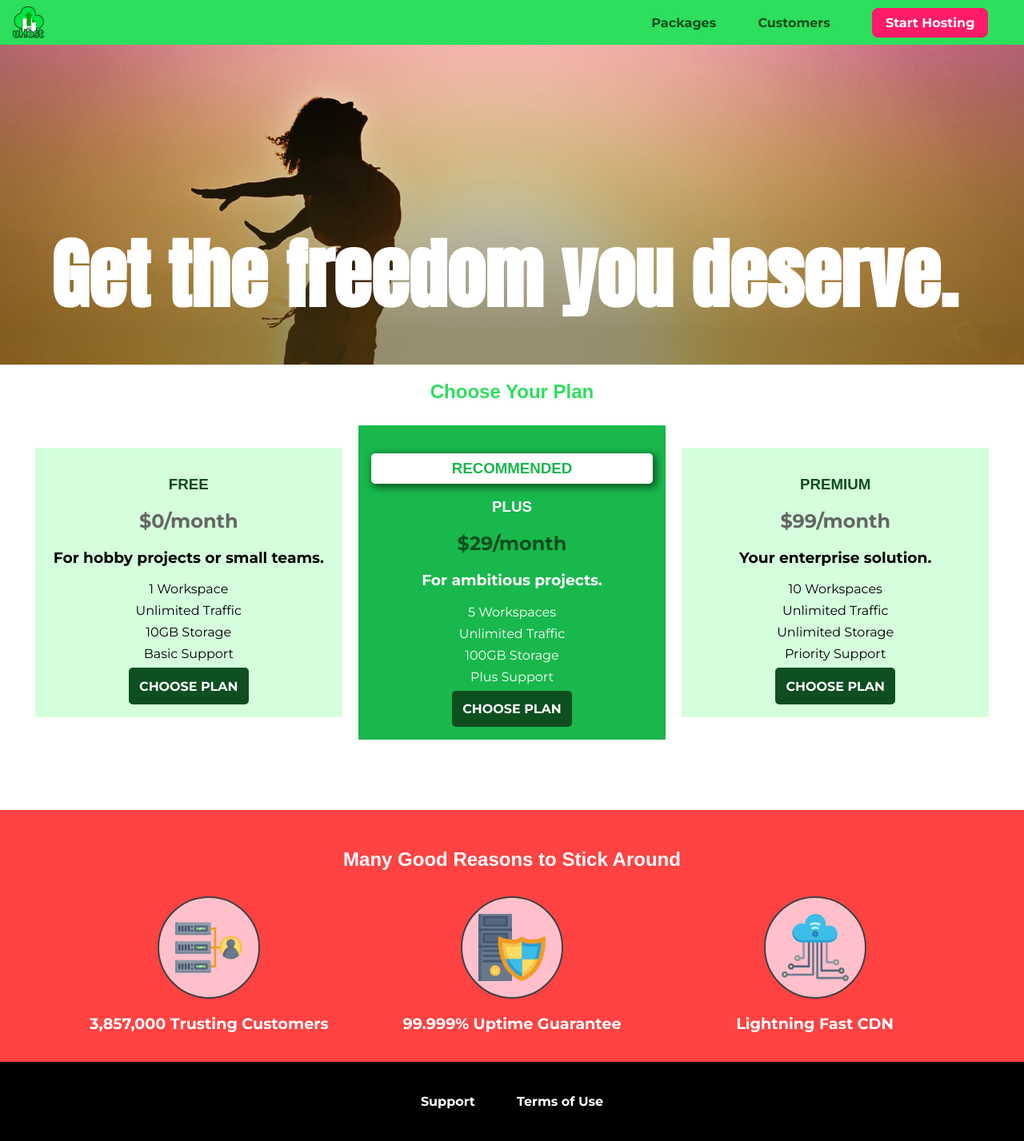
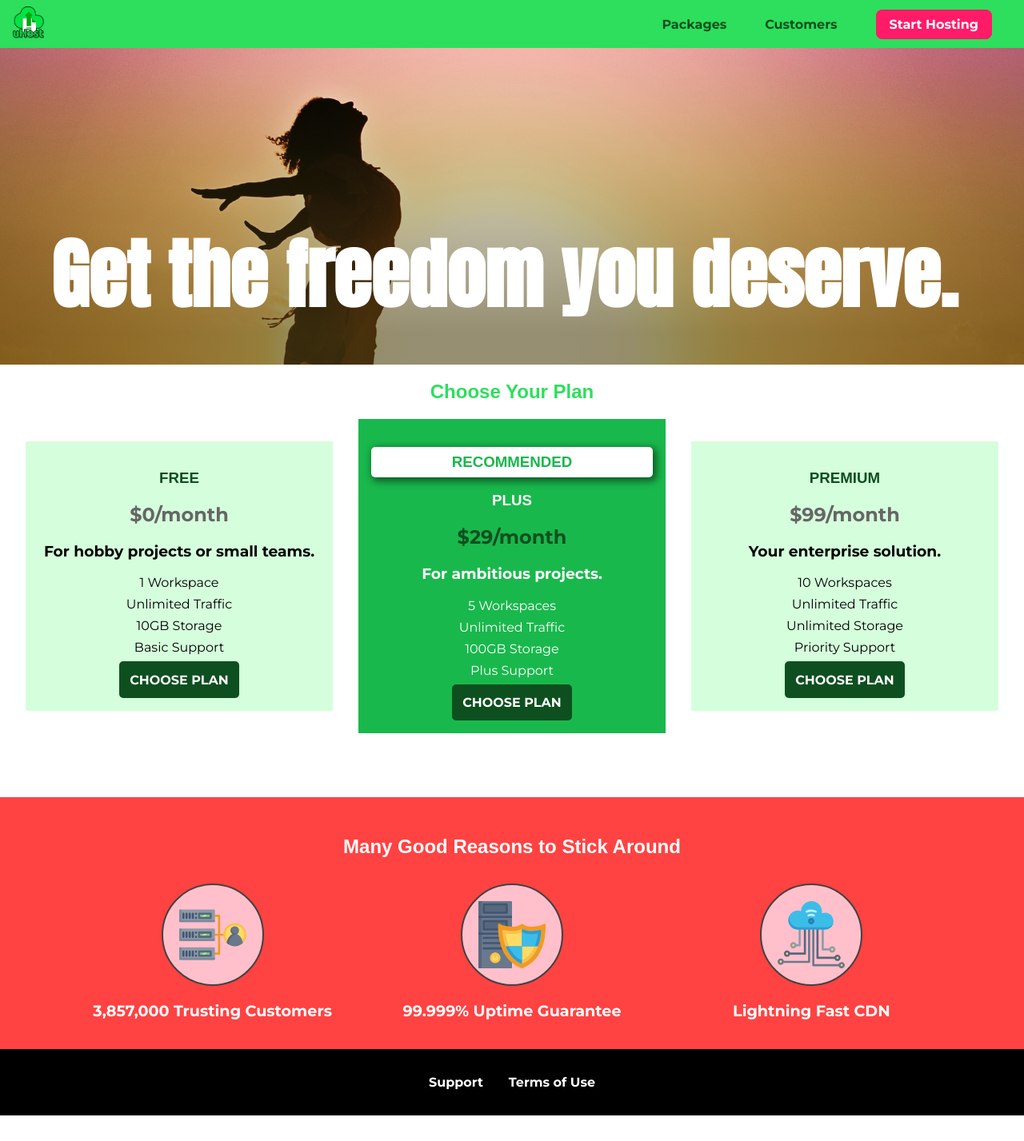
Before and after one commit to wdudek82/css-the-complete-guide, a plain HTML site: page index.html in a window 1280 px wide. Shown: the whole page at 80% size. After the commit the page ends 1395 px from the top, so only its background shows below. Drawn offline with Linux system fonts and the light colour scheme.

Commit message:
Added flex to main and customers pages

```diff
--- a/main.css
+++ b/main.css
@@ -31,7 +31,6 @@
   margin: 0.5rem 0;
   text-align: center;
   padding: 1rem;
-  /* transition: box-shadow 500ms ease-in-out; */
   width: 100%;
 }
 
@@ -185,13 +184,18 @@ h1 {
   }
 
   .plan {
-    display: inline-block;
-    margin: 0.5rem;
+    display: flex;
+    flex-direction: column;
+    justify-content: space-between;
     max-width: 25rem;
     min-width: 13rem;
     transition: box-shadow 300ms ease-in-out;
     width: 30%;
-    vertical-align: middle;
+    margin: 0 1rem;
+  }
+
+  .plan--highlighted {
+    z-index: 50;
   }
 
   .plan:hover,
@@ -200,11 +204,17 @@ h1 {
   }
 
   .plan__list {
-    text-align: center;
+    display: flex;
+    justify-content: center;
+    align-items: center;
+  }
+
+  .key-feature__list {
+    display: flex;
+    justify-content: center;
   }
 
   .key-feature {
-    display: inline-block;
     margin: 0;
     max-width: 25rem;
     width: 30%;
--- a/shared.css
+++ b/shared.css
@@ -22,12 +22,17 @@ body {
 }
 
 main {
-  min-height: calc(100vh - 3.5rem - 6.25rem);
+  display: flex;
+  flex-direction: column;
   margin-top: 3.5rem;
 }
 
 .main-header {
   background: #2ddf5c;
+  display: flex;
+  justify-content: space-between;
+  align-items: center;
+  padding: 0.5rem 1rem;
   position: fixed;
   width: 100%;
   top: 0;
@@ -38,19 +43,10 @@ main {
   color: #0e4f1f;
   text-decoration: none;
   font-weight: bold;
-  height: 2.5rem;
-  display: inline-block;
-  vertical-align: middle;
 }
 
 .main-header__brand img {
-  height: 100%;
-}
-
-.main-header > * {
-  display: inline-block;
-  padding: 0.5rem 1rem;
-  vertical-align: middle;
+  height: 2.5rem;
 }
 
 .toggle-button {
@@ -58,12 +54,6 @@ main {
   background: transparent;
   border: none;
   cursor: pointer;
-  display: inline-block;
-  padding-top: 0;
-  padding-bottom: 0;
-  vertical-align: middle;
-  position: relative;
-  right: 0rem;
 }
 
 .toggle-button:focus {
@@ -79,8 +69,8 @@ main {
 }
 
 .main-nav {
+  display: flex;
   text-align: right;
-  width: calc(100% - 5rem);
 }
 
 .main-nav__items {
@@ -91,7 +81,6 @@ main {
 }
 
 .main-nav__item {
-  display: inline-block;
   margin: 0 1.5rem;
 }
 
@@ -136,10 +125,13 @@ main {
 }
 
 .main-footer__links {
+  display: flex;
+  flex-direction: column;
+  justify-content: center;
+  align-items: center;
   list-style: none;
   margin: 0;
   padding: 0;
-  text-align: center;
 }
 
 .main-footer__link {
@@ -177,12 +169,15 @@ main {
 }
 
 .mobile-nav__items {
+  display: flex;
+  flex-direction: column;
+  justify-content: center;
+  align-items: center;
   min-width: 90%;
   height: 100%;
   list-style: none;
-  margin: 10% auto;
+  margin: 0;
   padding: 0;
-  text-align: center;
 }
 
 .mobile-nav__item {
@@ -229,11 +224,14 @@ main {
   }
 
   .main-nav__items {
-    display: inline-block;
+    display: flex;
   }
 
   .main-footer__link {
-    display: inline-block;
-    margin: 1.5rem;
+    margin: 1rem;
+  }
+
+  .main-footer__links {
+    flex-direction: row;
   }
 }
```
Also changed, not shown: customers/customers.css (+5 -3 lines).
